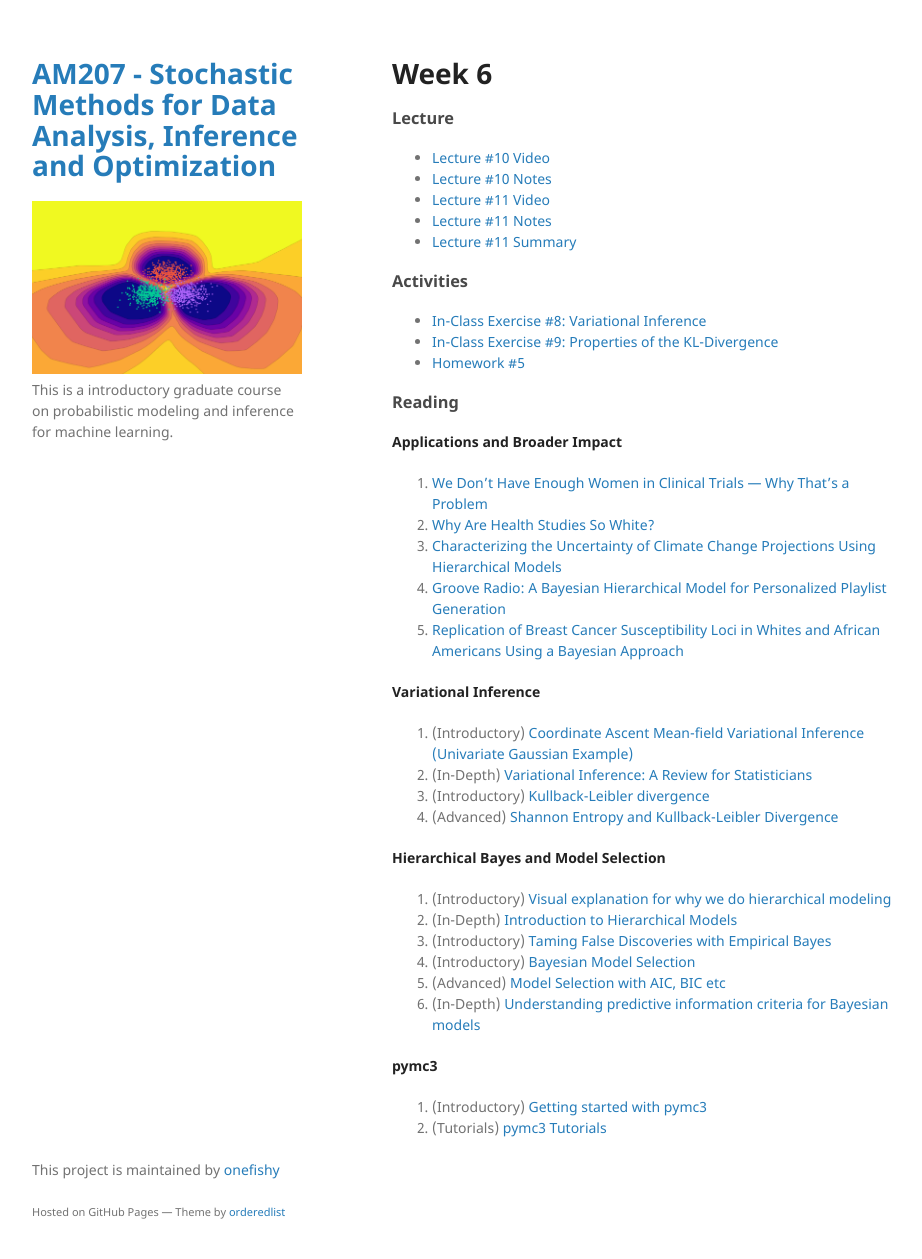
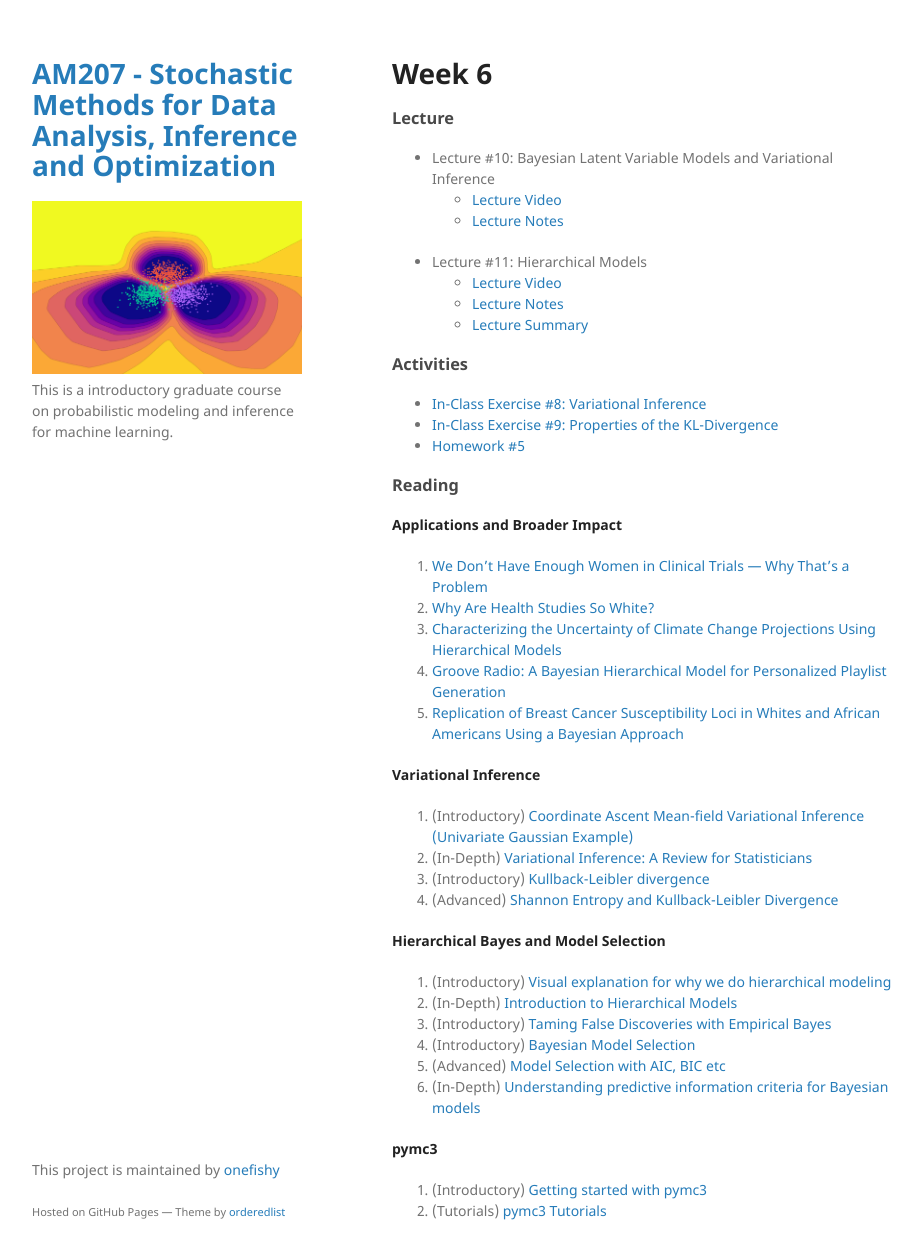
Before and after one commit to onefishy/am207, a Jekyll site: the page built from week6.md, in a window 1280 px wide and 1291 px high. Shown: the top 1259 px of the window, without its empty margins (178-1100 px from the left). Built offline with Jekyll 4.4.1, drawn with Linux system fonts in a browser that asks for light colours; our own code applies the rules of GitHub Pages for plain Markdown files.

Commit message:
Update week6.md

```diff
--- a/week6.md
+++ b/week6.md
@@ -1,11 +1,13 @@
 # Week 6
 
 ### Lecture
-- [Lecture #10 Video](https://youtu.be/uUF1e7hTFq8)
-- [Lecture #10 Notes](https://github.com/onefishy/am207/blob/master/Lectures/lecture_10_notes.ipynb)
-- [Lecture #11 Video](https://youtu.be/asgSnGXf3YI)
-- [Lecture #11 Notes](https://github.com/onefishy/am207/blob/master/Lectures/lecture_11_notes.ipynb)
-- [Lecture #11 Summary](https://github.com/onefishy/am207/blob/master/Lectures/lecture_11_summary.ipynb)
+- Lecture #10: Bayesian Latent Variable Models and Variational Inference
+  - [Lecture Video](https://youtu.be/uUF1e7hTFq8)
+  - [Lecture Notes](https://github.com/onefishy/am207/blob/master/Lectures/lecture_10_notes.ipynb)
+- Lecture #11: Hierarchical Models
+  - [Lecture Video](https://youtu.be/asgSnGXf3YI)
+  - [Lecture Notes](https://github.com/onefishy/am207/blob/master/Lectures/lecture_11_notes.ipynb)
+  - [Lecture Summary](https://github.com/onefishy/am207/blob/master/Lectures/lecture_11_summary.ipynb)
 
 ### Activities
 - [In-Class Exercise #8: Variational Inference](https://deepnote.com/workspace/weiwei-pan-2902decb-902f-40cc-9fa6-af2e3f31f15b/project/AM207Fall202110-variational-inference-17216e11-6d19-4a7a-a9b7-a374cdc2d25e/%2FIn-Class%20Exercises%2F10_variational_inference.ipynb)
```
